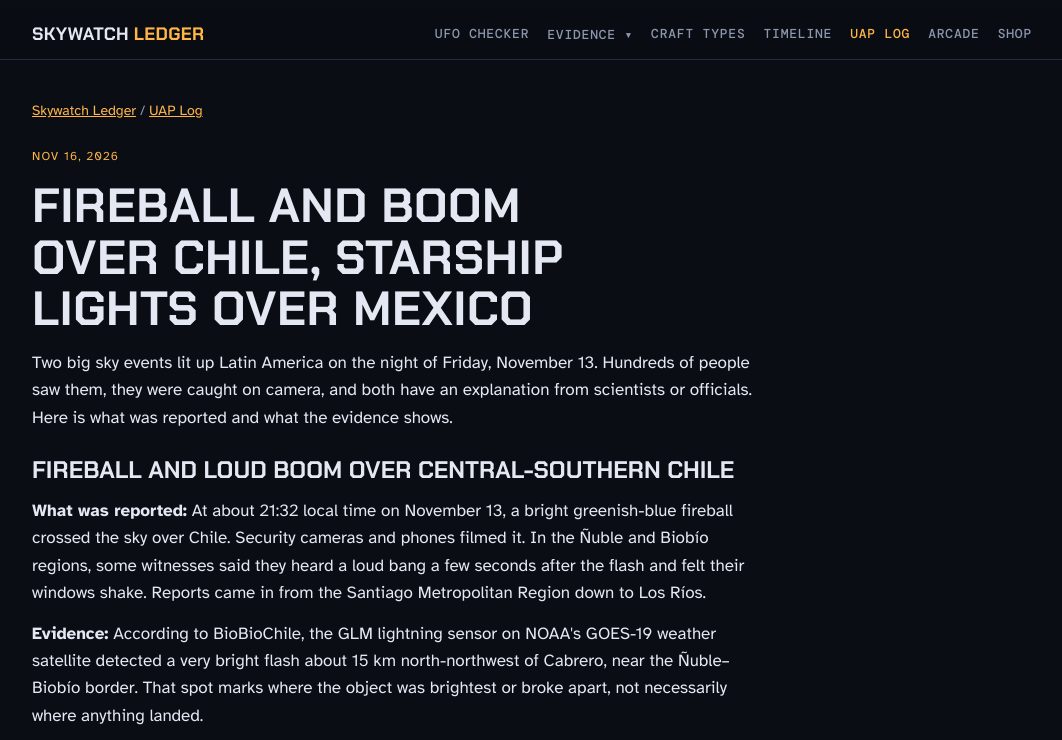
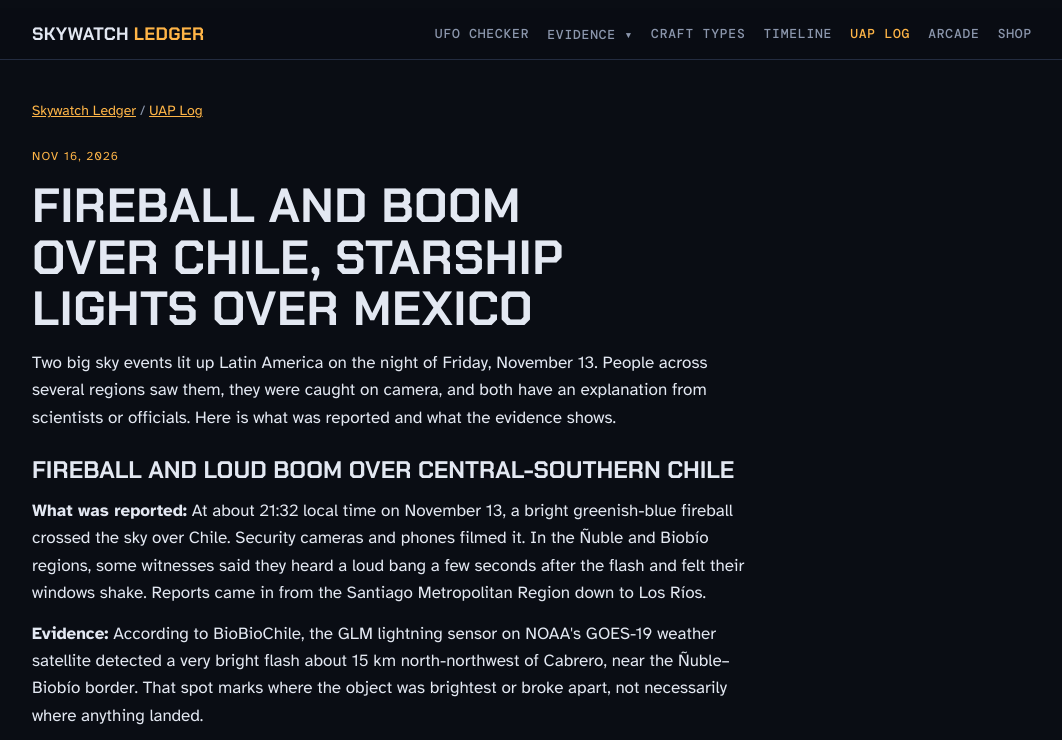
Before and after one commit to vtg0989-sudo/skywatch-ledger, a plain HTML site: page blog/2026-11-16-sightings-2026-11-16-0405.html in a window 1280 px wide. Shown: the top 740 px of the page, without its empty margins (108-1170 px from the left). Drawn offline with nearby package versions, Linux system fonts and the light colour scheme.

Commit message:
Fix wording in sightings report

```diff
--- a/blog/2026-11-16-sightings-2026-11-16-0405.html
+++ b/blog/2026-11-16-sightings-2026-11-16-0405.html
@@ -37,7 +37,7 @@
 </div></nav>
 <div class="wrap post-page"><nav class="crumbs"><a href="../">Skywatch Ledger</a> / <a href="./">UAP Log</a></nav>
 <article class="post"><time datetime="2026-11-16">Nov 16, 2026</time><h1>Fireball and Boom Over Chile, Starship Lights Over Mexico</h1>
-<p>Two big sky events lit up Latin America on the night of Friday, November 13. Hundreds of people saw them, they were caught on camera, and both have an explanation from scientists or officials. Here is what was reported and what the evidence shows.</p>
+<p>Two big sky events lit up Latin America on the night of Friday, November 13. People across several regions saw them, they were caught on camera, and both have an explanation from scientists or officials. Here is what was reported and what the evidence shows.</p>
 
 <h2>Fireball and loud boom over central-southern Chile</h2>
 <p><strong>What was reported:</strong> At about 21:32 local time on November 13, a bright greenish-blue fireball crossed the sky over Chile. Security cameras and phones filmed it. In the Ñuble and Biobío regions, some witnesses said they heard a loud bang a few seconds after the flash and felt their windows shake. Reports came in from the Santiago Metropolitan Region down to Los Ríos.</p>
```
